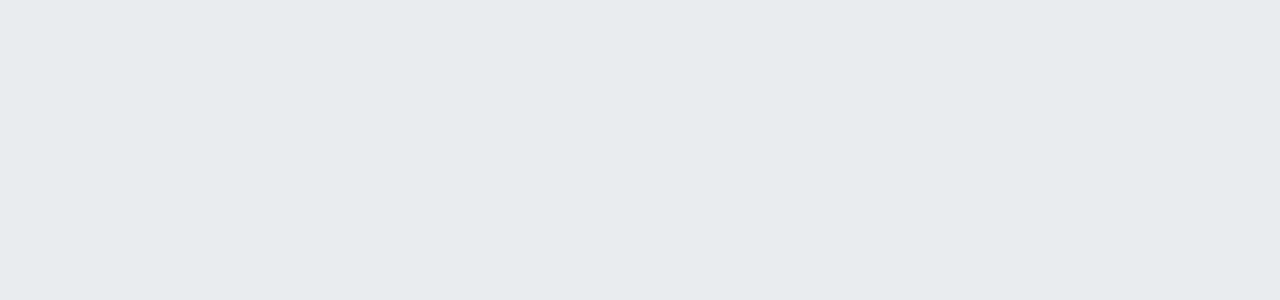
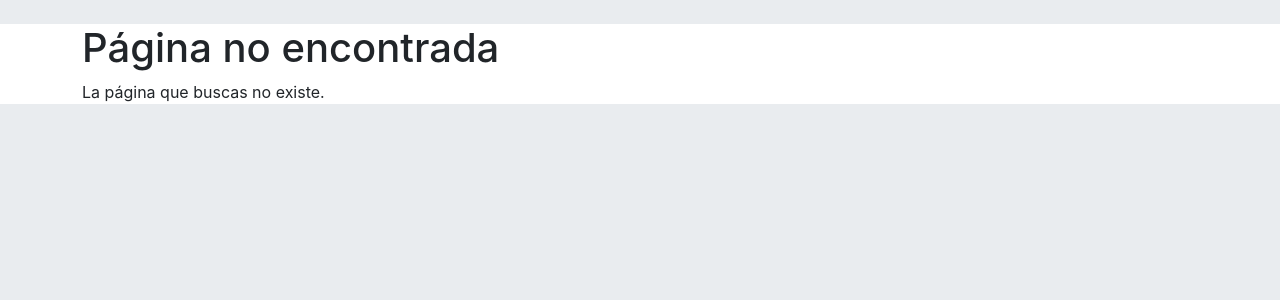
Before and after one commit to Marc0Val/estadia, a React (Create React App) app in the folder frontend/: page /proveedores in a window 1280 px wide. Before the commit this address had no page. Shown: the top 300 px of the page. Built offline with nearby package versions, Linux system fonts and the light colour scheme.

Commit message:
chore: Add NotFoundPage component and update routing configuration Se agrega componente y actualizacion en rutas para NotFoundPage

```diff
--- a/frontend/src/App.js
+++ b/frontend/src/App.js
@@ -1,6 +1,8 @@
 import { BrowserRouter as Router, Routes, Route } from "react-router-dom";
 import LoginPage from "./pages/LoginPage";
+
 import Admin from "./Admin";
+import NotFoundPage from "./pages/NotFoundPage";
 import "./App.scss";
 
 function App() {
@@ -9,6 +11,7 @@ function App() {
       <Routes>
         <Route path="/" element={<LoginPage />} />
         <Route path="/admin/*" element={<Admin />} />
+        <Route path="*" element={<NotFoundPage />} />
       </Routes>
     </Router>
   );
--- /dev/null
+++ b/frontend/src/pages/NotFoundPage.js
@@ -0,0 +1,14 @@
+// crea una pagina not found
+
+import React from "react";
+
+const NotFoundPage = () => {
+  return (
+    <div className="container mt-4">
+      <h1>Página no encontrada</h1>
+      <p>La página que buscas no existe.</p>
+    </div>
+  );
+};
+
+export default NotFoundPage;
```
